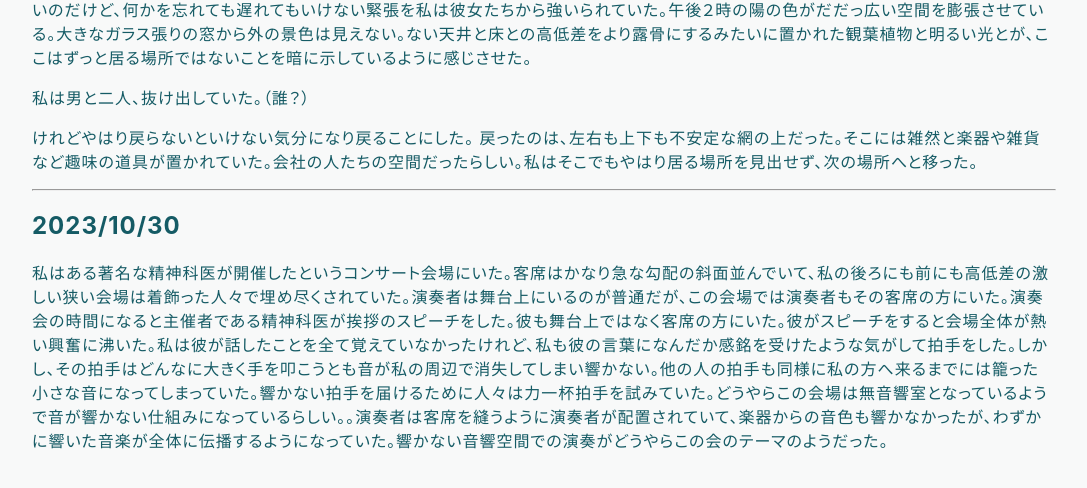
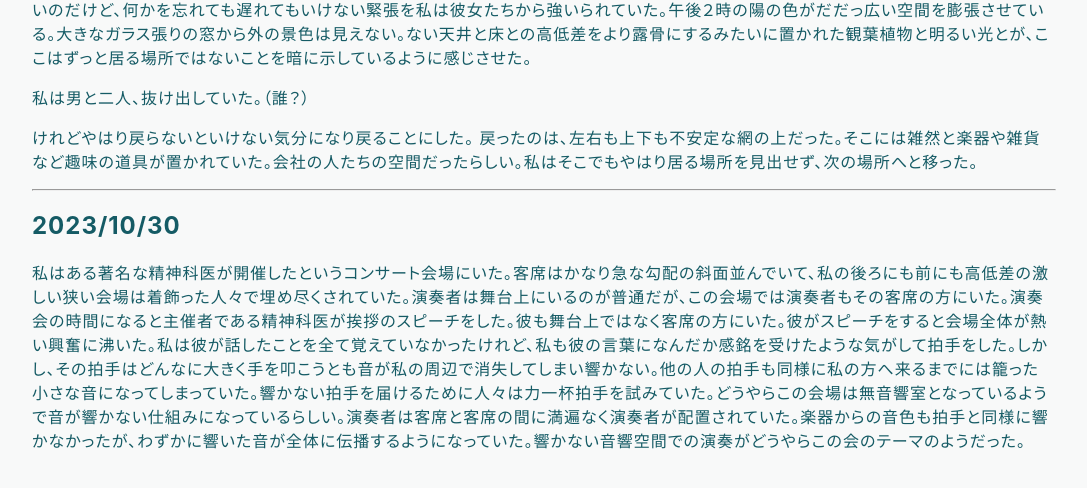
Before and after one commit to hihumi-riku/hihumi-riku.github.io, a Jekyll site: the page built from _posts/2023-06-24-dream_2023.md, in a window 1280 px wide and 900 px high, scrolled down 6256 px. Shown: the top 488 px of the window, without its empty margins (96-1183 px from the left). Built offline with Jekyll 4.4.1, drawn with Linux system fonts in a browser that asks for light colours.

Commit message:
Update 2023-06-24-dream_2023.md

```diff
--- a/_posts/2023-06-24-dream_2023.md
+++ b/_posts/2023-06-24-dream_2023.md
@@ -315,4 +315,4 @@ DZPLという謎の会社があった。
 <a href="#26"></a>
 ## 2023/10/30
 
-私はある著名な精神科医が開催したというコンサート会場にいた。客席はかなり急な勾配の斜面並んでいて、私の後ろにも前にも高低差の激しい狭い会場は着飾った人々で埋め尽くされていた。演奏者は舞台上にいるのが普通だが、この会場では演奏者もその客席の方にいた。演奏会の時間になると主催者である精神科医が挨拶のスピーチをした。彼も舞台上ではなく客席の方にいた。彼がスピーチをすると会場全体が熱い興奮に沸いた。私は彼が話したことを全て覚えていなかったけれど、私も彼の言葉になんだか感銘を受けたような気がして拍手をした。しかし、その拍手はどんなに大きく手を叩こうとも音が私の周辺で消失してしまい響かない。他の人の拍手も同様に私の方へ来るまでには籠った小さな音になってしまっていた。響かない拍手を届けるために人々は力一杯拍手を試みていた。どうやらこの会場は無音響室となっているようで音が響かない仕組みになっているらしい。。演奏者は客席を縫うように演奏者が配置されていて、楽器からの音色も響かなかったが、わずかに響いた音楽が全体に伝播するようになっていた。響かない音響空間での演奏がどうやらこの会のテーマのようだった。
+私はある著名な精神科医が開催したというコンサート会場にいた。客席はかなり急な勾配の斜面並んでいて、私の後ろにも前にも高低差の激しい狭い会場は着飾った人々で埋め尽くされていた。演奏者は舞台上にいるのが普通だが、この会場では演奏者もその客席の方にいた。演奏会の時間になると主催者である精神科医が挨拶のスピーチをした。彼も舞台上ではなく客席の方にいた。彼がスピーチをすると会場全体が熱い興奮に沸いた。私は彼が話したことを全て覚えていなかったけれど、私も彼の言葉になんだか感銘を受けたような気がして拍手をした。しかし、その拍手はどんなに大きく手を叩こうとも音が私の周辺で消失してしまい響かない。他の人の拍手も同様に私の方へ来るまでには籠った小さな音になってしまっていた。響かない拍手を届けるために人々は力一杯拍手を試みていた。どうやらこの会場は無音響室となっているようで音が響かない仕組みになっているらしい。演奏者は客席と客席の間に満遍なく演奏者が配置されていた。楽器からの音色も拍手と同様に響かなかったが、わずかに響いた音が全体に伝播するようになっていた。響かない音響空間での演奏がどうやらこの会のテーマのようだった。
```
